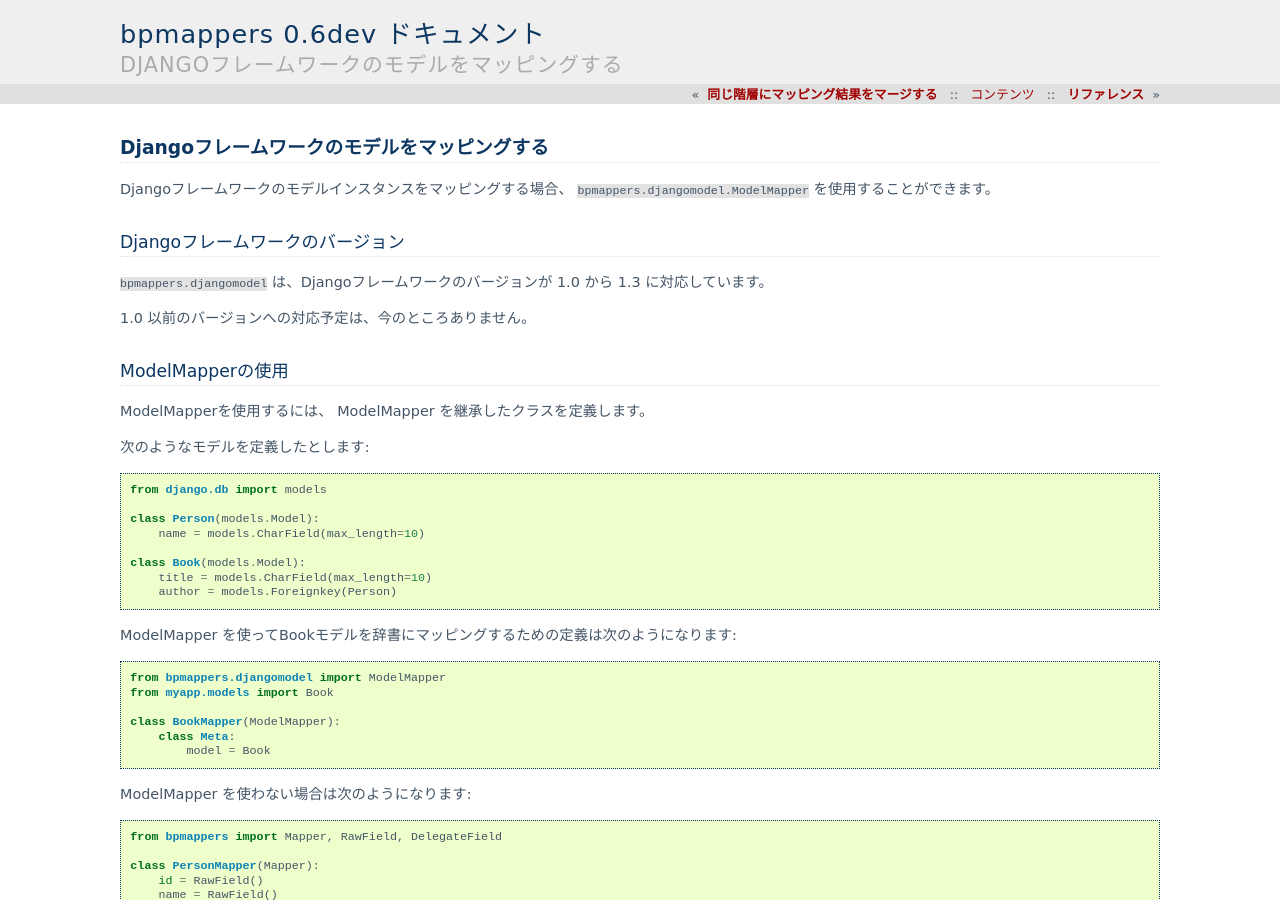
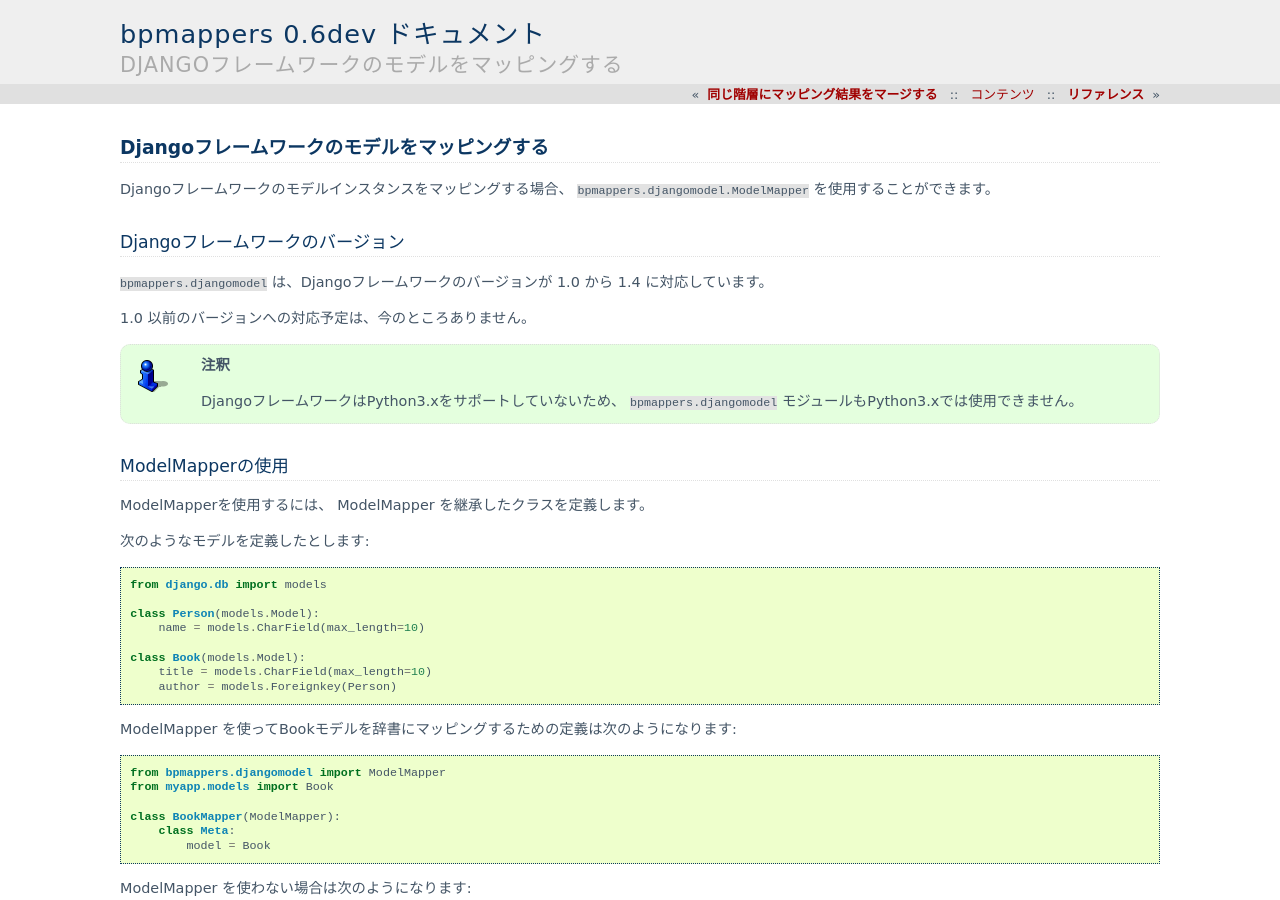
Before and after one commit to beproud/bpmappers, a Sphinx documentation site: the page built from docs/ja/source/djangomodel.rst, in a window 1280 px wide and 900 px high. Built offline with Sphinx 7.4.7, drawn with Linux system fonts in a browser that asks for light colours.

Commit message:
ドキュメント更新

```diff
--- a/docs/ja/source/djangomodel.rst
+++ b/docs/ja/source/djangomodel.rst
@@ -8,9 +8,13 @@
 Djangoフレームワークのバージョン
 --------------------------------
 
-``bpmappers.djangomodel`` は、Djangoフレームワークのバージョンが 1.0 から 1.3 に対応しています。
+``bpmappers.djangomodel`` は、Djangoフレームワークのバージョンが 1.0 から 1.4 に対応しています。
 
 1.0 以前のバージョンへの対応予定は、今のところありません。
+
+.. note::
+
+   DjangoフレームワークはPython3.xをサポートしていないため、 ``bpmappers.djangomodel`` モジュールもPython3.xでは使用できません。
 
 ModelMapperの使用
 -----------------
--- a/docs/ja/source/intro.rst
+++ b/docs/ja/source/intro.rst
@@ -6,6 +6,8 @@
 bpmappersは、Pythonのオブジェクトなどの値を別の辞書へマッピングする操作を支援するモジュールです。
 
 オブジェクトをJSONやXMLへシリアライズする際などに役立ちます。
+
+このモジュールは Python 2.5, 2.6, 2.7, 3.1, 3.2 で動作します。Djangoフレームワークのサポートについては、 :ref:`djangomodel` を参照してください。
 
 背景
 ----
```
